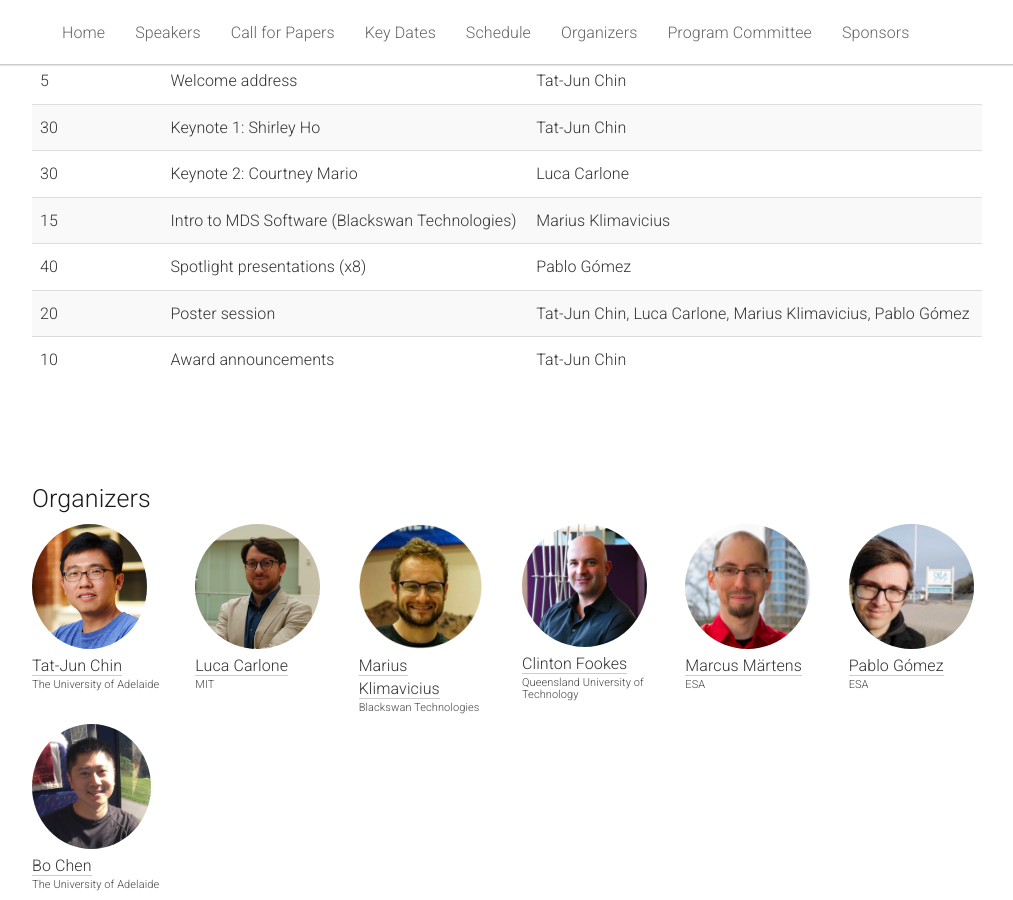
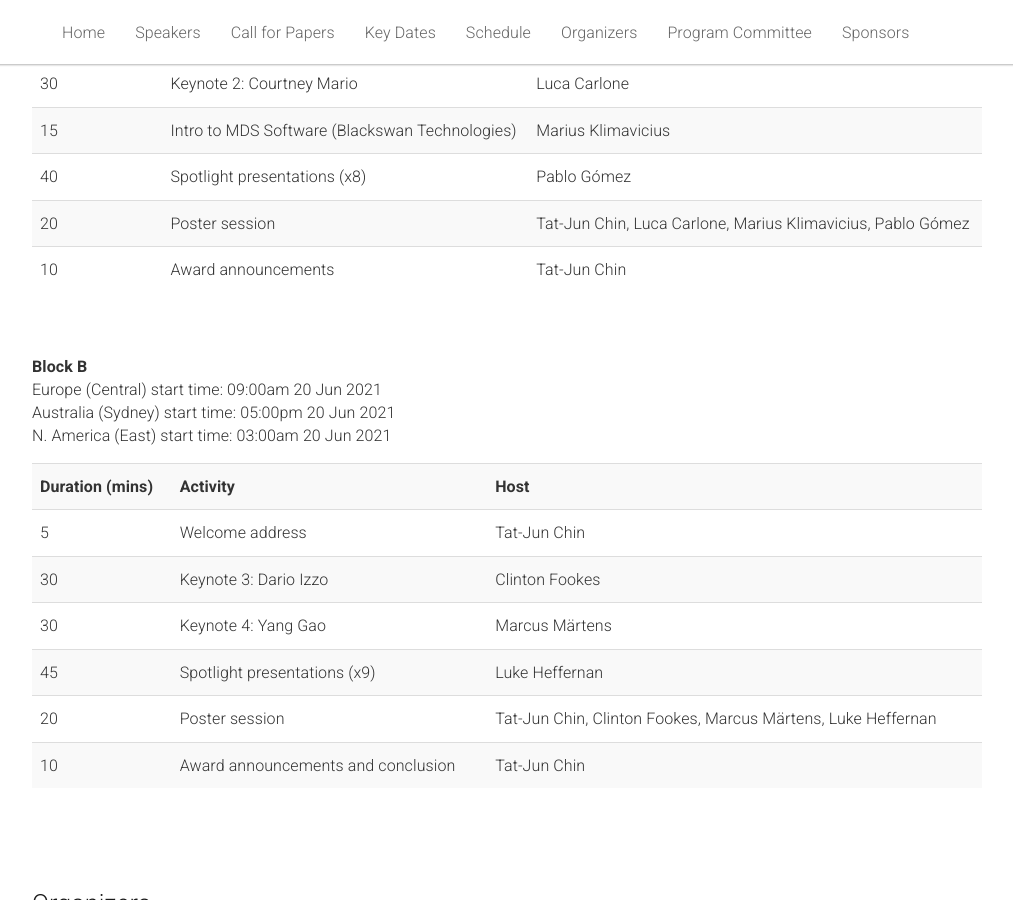
Before and after one commit to AIforSpace/2024, a Jekyll site: the page built from _pages/home.md, in a window 1280 px wide and 900 px high, scrolled down 4087 px. Shown: the whole window, without its empty margins (133-1146 px from the left). Built offline with Jekyll 4.4.1, drawn with Linux system fonts in a browser that asks for light colours; some of the changed text lies outside the part shown.

Commit message:
add schedule

```diff
--- a/_pages/home.md
+++ b/_pages/home.md
@@ -38,6 +38,7 @@ acknowledgements: ""
 
 <br>
 
+<!--
 <div class="row" id="intro">
   <div class="col-xs-12">
     <center><h2 style="font-size:40px"><a href="#cfp">Call for Papers</a></h2></center>
@@ -45,6 +46,7 @@ acknowledgements: ""
     <center><h3 style="font-size:15px"><a href="https://cmt3.research.microsoft.com/AI4Space2021/">Submit Your Paper</a></h3></center>
   </div>
 </div>
+-->
 
 <div class="row" id="intro">
   <div class="col-xs-12">
@@ -298,6 +300,56 @@ acknowledgements: ""
 </div><br>
 
 
+<div class="row">
+  <div class="col-xs-12">
+    <p>
+       <b>Block B</b><br>
+        Europe (Central) start time: 09:00am 20 Jun 2021 <br>
+        Australia (Sydney) start time: 05:00pm 20 Jun 2021 <br>
+        N. America (East) start time: 03:00am 20 Jun 2021
+    </p>
+    <table class="table table-striped">
+      <tbody>
+        <tr>
+            <th>Duration (mins)</th>
+            <th>Activity</th>
+            <th>Host</th>
+        </tr>
+        <tr>
+          <td>5</td>
+          <td>Welcome address</td>
+          <td>Tat-Jun Chin</td>
+        </tr>
+        <tr>
+          <td>30</td>
+          <td>Keynote 3: Dario Izzo</td>
+          <td>Clinton Fookes</td>
+        </tr>
+        <tr>
+          <td>30</td>
+          <td>Keynote 4: Yang Gao</td>
+          <td>Marcus Märtens</td>
+        </tr>
+        <tr>
+          <td>45</td>
+          <td>Spotlight presentations (x9)</td>
+          <td>Luke Heffernan</td>
+        </tr>
+        <tr>
+          <td>20</td>
+          <td>Poster session</td>
+          <td>Tat-Jun Chin, Clinton Fookes, Marcus Märtens, Luke Heffernan</td>
+        </tr>
+        <tr>
+          <td>10</td>
+          <td>Award announcements and conclusion</td>
+          <td>Tat-Jun Chin</td>
+        </tr>
+      </tbody>
+    </table>
+  </div>
+</div><br>
+
 
 <br>
 <div class="row" id="organizers">
```
